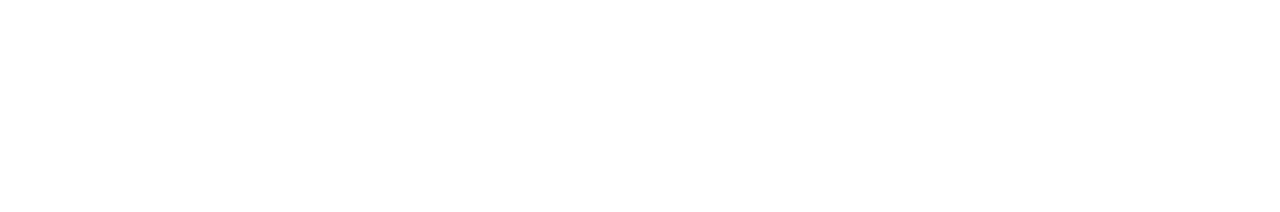
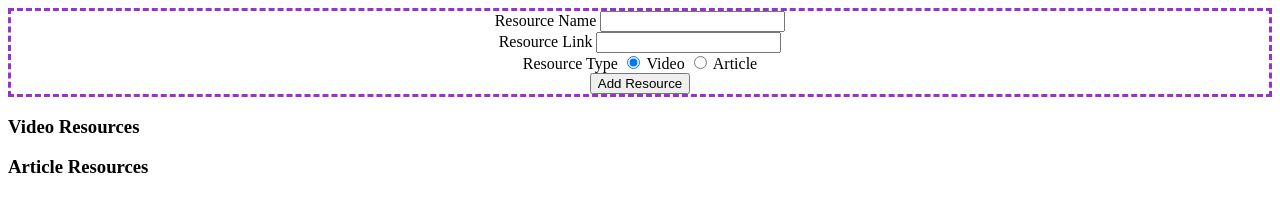
Before and after one commit to Nick-T-Hansen/grunt-resource-tracker, a plain HTML site: page src/index.html in a window 1280 px wide. Drawn offline with Linux system fonts and the light colour scheme.

Commit message:
Populating dom with inital input form and containers to list video and article resources

```diff
--- a/src/index.html
+++ b/src/index.html
@@ -9,6 +9,7 @@
   </head>
   <body>
 
+    <div id="form-container"></div>
     <div id="display-container"></div>
 
     <script src="./scripts/data.js"></script>
--- a/src/scripts/domBuilder.js
+++ b/src/scripts/domBuilder.js
@@ -0,0 +1,43 @@
+const domBuilder = {
+  // appendInputForm : function() {
+  //   console.log("Hello");
+  // }
+  name: "Dom Builder Component",
+  appendInputForm () {
+    let formContainer = document.querySelector("#form-container");
+
+    formContainer.innerHTML = `<section>
+    <label for="resourcename">Resource Name</label>
+    <input type="text" name="resourcename" id="resource-name">
+    </section>
+
+    <section>
+    <label for="resourcelink">Resource Link</label>
+    <input type="text" name="resourcelink" id="resource-link">
+    </section>
+
+    <section>
+    <label for="resourcetype">Resource Type</label>
+    <input type="radio" name="resourcetype" value="Video" checked> Video
+    <input type="radio" name="resourcetype" value="Article"> Article<br>
+    </section>
+
+    <section>
+      <button type="button" id="add-button">Add Resource</button>
+    </section>`;
+  },
+  appendResourceContainers () {
+    let divContainer = document.querySelector("#display-container");
+    divContainer.appendChild(domComponents.createDomElement("h3", "Video Resources", null));
+    const videosContainer = domComponents.createDomElement("article", null, "resource-container");
+    videosContainer.setAttribute("id", "videos-container");
+    divContainer.appendChild(videosContainer);
+    divContainer.appendChild(domComponents.createDomElement("h3", "Article Resources", null));
+    const articlesContainer = domComponents.createDomElement("article", null, "resource-container");
+    articlesContainer.setAttribute("id", "articles-container");
+    divContainer.appendChild(articlesContainer);
+  }
+};
+
+domBuilder.appendInputForm();
+domBuilder.appendResourceContainers();
--- a/src/scripts/domComponents.js
+++ b/src/scripts/domComponents.js
@@ -0,0 +1,10 @@
+const domComponents = {
+  createDomElement (elementType, content, cssClass) {
+    const element = document.createElement(elementType);
+    element.textContent = content;
+    if(cssClass) {
+      element.classList.add(cssClass);
+    }
+    return element;
+  }
+};
--- a/src/styles/main.css
+++ b/src/styles/main.css
@@ -0,0 +1,11 @@
+#form-container {
+  display: flex;
+  flex-direction: column;
+  align-items: center;
+  border: 3px dashed darkorchid;
+}
+
+.resource-section {
+  border: 1px solid darkgreen;
+  margin: 1em;
+}
```
